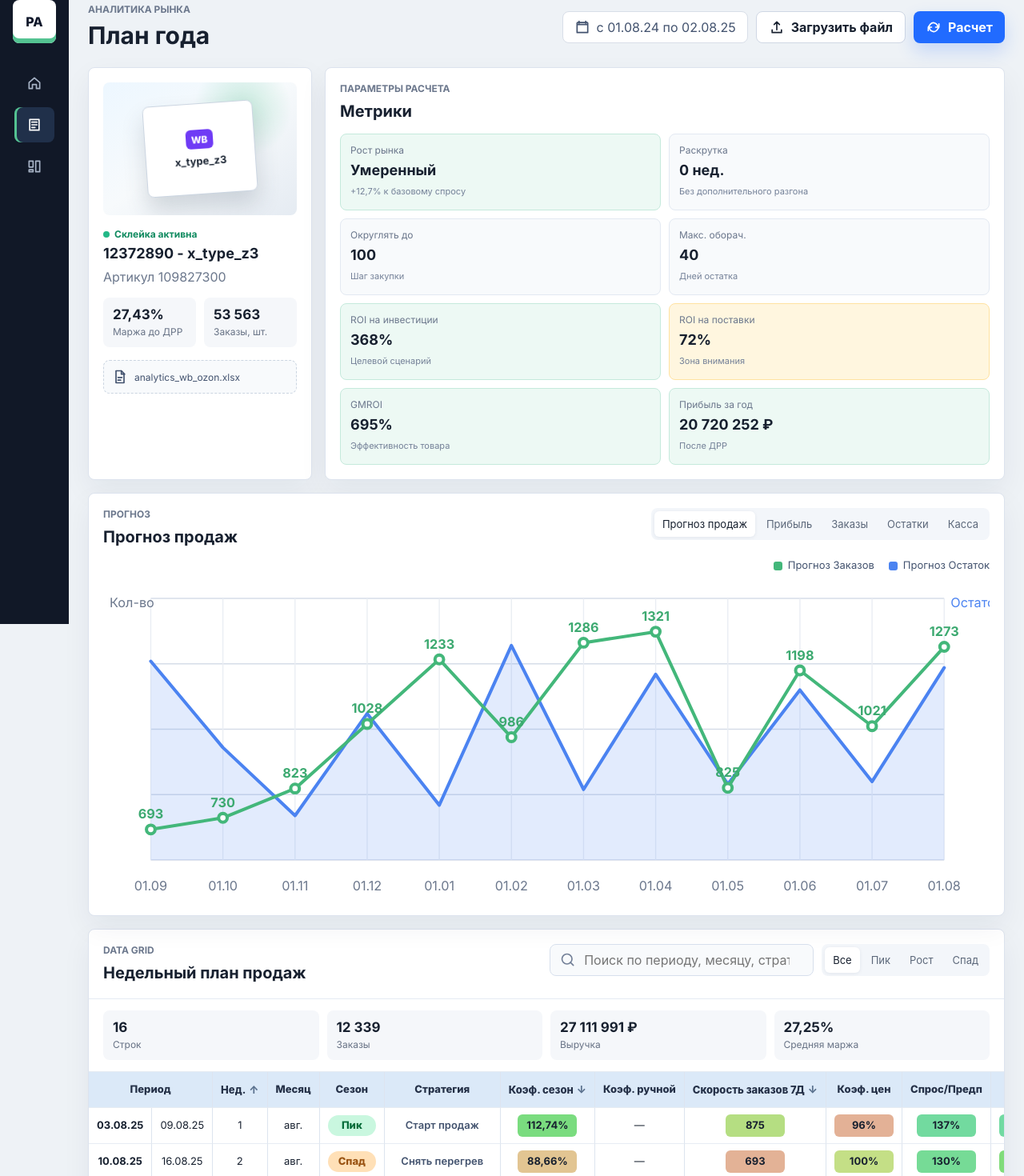
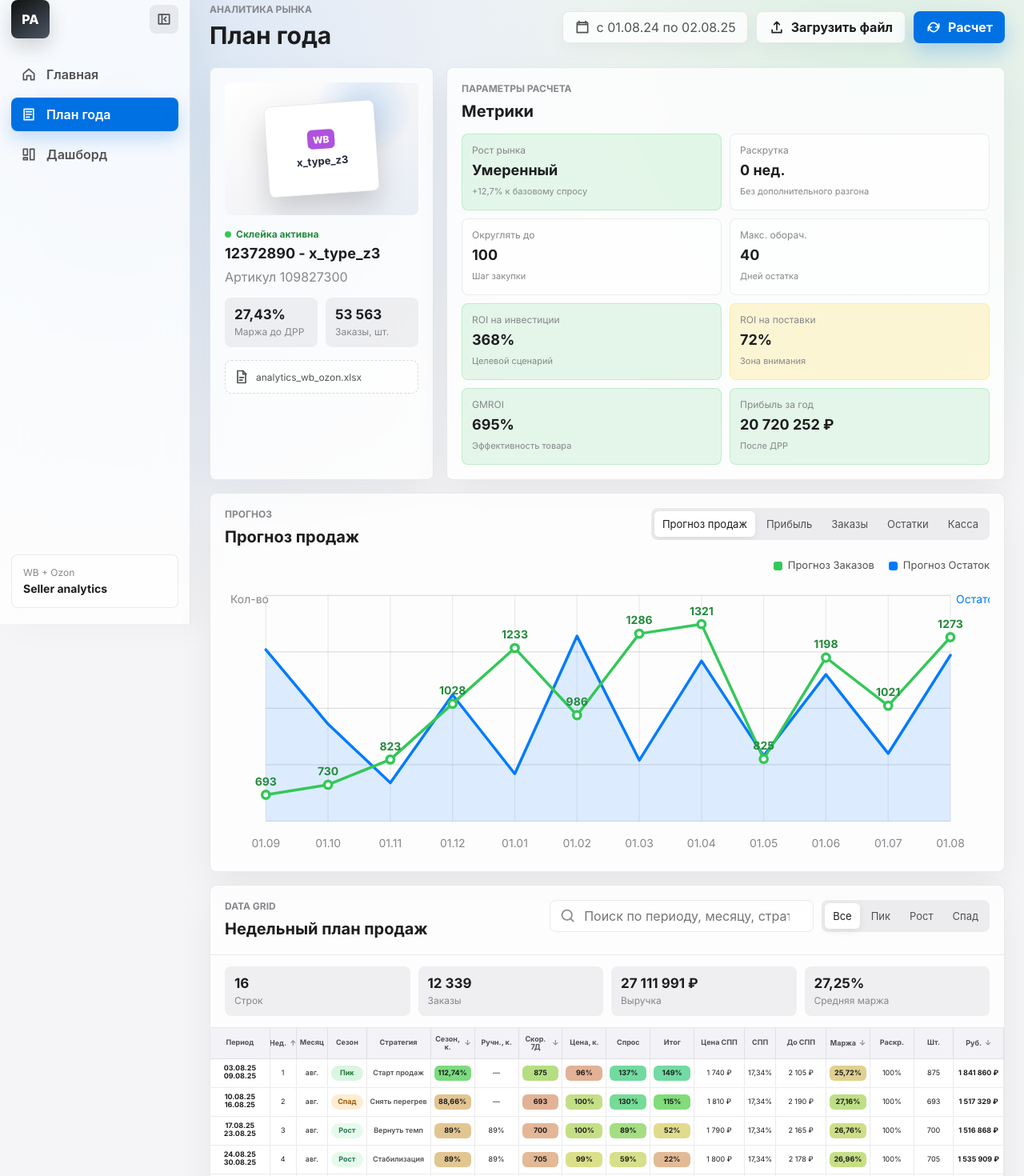
Before and after one commit to PetyaAn/vltx-settings, a React (Vite) app: page / in a window 1280 px wide. Shown: the part 20-1490 px from the top of the page at 80% size. Built offline with nearby package versions, Linux system fonts and the light colour scheme.

Commit message:
Refine prototype apple style

```diff
--- a/src/App.tsx
+++ b/src/App.tsx
@@ -138,6 +138,7 @@ function App() {
   const [query, setQuery] = useState('');
   const [sort, setSort] = useState<{ key: SortKey; direction: 'asc' | 'desc' }>({ key: 'week', direction: 'asc' });
   const [fileName, setFileName] = useState('analytics_wb_ozon.xlsx');
+  const [sidebarCollapsed, setSidebarCollapsed] = useState(false);
   const [toast, setToast] = useState('');
   const inputRef = useRef<HTMLInputElement>(null);
 
@@ -182,8 +183,8 @@ function App() {
   };
 
   return (
-    <main className="app-shell">
-      <Sidebar />
+    <main className={`app-shell ${sidebarCollapsed ? 'sidebar-collapsed' : ''}`}>
+      <Sidebar collapsed={sidebarCollapsed} onToggle={() => setSidebarCollapsed((current) => !current)} />
       <section className="workspace" aria-label="План года для товара 12372890">
         <header className="topbar">
           <div>
@@ -265,11 +266,22 @@ function App() {
   );
 }
 
-function Sidebar() {
+function Sidebar({ collapsed, onToggle }: { collapsed: boolean; onToggle: () => void }) {
   return (
-    <aside className="sidebar">
-      <div className="logo" aria-label="Логотип">
-        <span>PA</span>
+    <aside className="sidebar" data-collapsed={collapsed}>
+      <div className="sidebar-head">
+        <div className="logo" aria-label="Логотип">
+          <span>PA</span>
+        </div>
+        <button
+          className="collapse-button"
+          type="button"
+          aria-label={collapsed ? 'Развернуть боковую панель' : 'Свернуть боковую панель'}
+          aria-pressed={collapsed}
+          onClick={onToggle}
+        >
+          <Icon name={collapsed ? 'panelOpen' : 'panelClose'} />
+        </button>
       </div>
       <nav className="nav-list" aria-label="Основная навигация">
         <NavItem icon="home" label="Главная" />
@@ -447,35 +459,52 @@ function DataGrid({
   return (
     <div className="data-grid-wrap">
       <table className="data-grid">
+        <colgroup>
+          <col className="col-period" />
+          <col className="col-week" />
+          <col className="col-month" />
+          <col className="col-season" />
+          <col className="col-strategy" />
+          <col span={6} className="col-ratio" />
+          <col className="col-money" />
+          <col className="col-small" />
+          <col className="col-money" />
+          <col className="col-ratio" />
+          <col className="col-ratio" />
+          <col className="col-orders" />
+          <col className="col-money" />
+        </colgroup>
         <thead>
           <tr>
-            <th className="sticky-col" colSpan={2}>
+            <th className="sticky-col">
               Период
             </th>
             <SortableTh label="Нед." sortKey="week" sort={sort} onSort={onSort} />
             <th>Месяц</th>
             <th>Сезон</th>
             <th>Стратегия</th>
-            <SortableTh label="Коэф. сезон" sortKey="seasonRatio" sort={sort} onSort={onSort} />
-            <th>Коэф. ручной</th>
-            <SortableTh label="Скорость заказов 7Д" sortKey="speed7d" sort={sort} onSort={onSort} />
-            <th>Коэф. цен</th>
-            <th>Спрос/Предп</th>
+            <SortableTh label="Сезон, к." sortKey="seasonRatio" sort={sort} onSort={onSort} />
+            <th>Ручн., к.</th>
+            <SortableTh label="Скор. 7Д" sortKey="speed7d" sort={sort} onSort={onSort} />
+            <th>Цена, к.</th>
+            <th>Спрос</th>
             <th>Итог</th>
-            <th>Цена с СПП</th>
+            <th>Цена СПП</th>
             <th>СПП</th>
-            <th>Цена до СПП</th>
-            <SortableTh label="Маржа до ДРР" sortKey="margin" sort={sort} onSort={onSort} />
-            <th>Раскрутка</th>
-            <th>Заказы, шт.</th>
-            <SortableTh label="Заказы, руб." sortKey="ordersRub" sort={sort} onSort={onSort} />
+            <th>До СПП</th>
+            <SortableTh label="Маржа" sortKey="margin" sort={sort} onSort={onSort} />
+            <th>Раскр.</th>
+            <th>Шт.</th>
+            <SortableTh label="Руб." sortKey="ordersRub" sort={sort} onSort={onSort} />
           </tr>
         </thead>
         <tbody>
           {rows.map((item) => (
             <tr key={`${item.start}-${item.week}`}>
-              <td className="sticky-col">{item.start}</td>
-              <td>{item.end}</td>
+              <td className="sticky-col period-cell">
+                <span>{item.start}</span>
+                <span>{item.end}</span>
+              </td>
               <td>{item.week}</td>
               <td>{item.month}</td>
               <td>
@@ -550,6 +579,8 @@ type IconName =
   | 'dashboard'
   | 'file'
   | 'home'
+  | 'panelClose'
+  | 'panelOpen'
   | 'plan'
   | 'refresh'
   | 'search'
@@ -583,6 +614,20 @@ function Icon({ name }: { name: IconName }) {
       return (
         <svg {...common}>
           <path {...pathProps} d="m4 11 8-7 8 7v9h-5v-6H9v6H4v-9Z" />
+        </svg>
+      );
+    case 'panelClose':
+      return (
+        <svg {...common}>
+          <path {...pathProps} d="M4 5h16v14H4V5Z" />
+          <path {...pathProps} d="M9 5v14M15 9l-3 3 3 3" />
+        </svg>
+      );
+    case 'panelOpen':
+      return (
+        <svg {...common}>
+          <path {...pathProps} d="M4 5h16v14H4V5Z" />
+          <path {...pathProps} d="M9 5v14M12 9l3 3-3 3" />
         </svg>
       );
     case 'plan':
--- a/src/styles.css
+++ b/src/styles.css
@@ -1,8 +1,8 @@
 :root {
-  color: #17202f;
-  background: #eef2f6;
+  color: #1d1d1f;
+  background: #f5f5f7;
   font-family:
-    Inter, "Segoe UI", Roboto, Arial, system-ui, -apple-system, BlinkMacSystemFont, sans-serif;
+    -apple-system, BlinkMacSystemFont, "SF Pro Display", "SF Pro Text", Inter, "Segoe UI", Roboto, Arial, sans-serif;
   font-synthesis: none;
   text-rendering: geometricPrecision;
 }
@@ -25,19 +25,28 @@ input {
 button {
   border: 0;
   cursor: pointer;
+  -webkit-tap-highlight-color: transparent;
 }
 
 button:focus-visible,
 input:focus-visible {
-  outline: 2px solid #2f6df6;
+  outline: 2px solid #0071e3;
   outline-offset: 3px;
 }
 
 .app-shell {
   min-height: 100vh;
   display: grid;
-  grid-template-columns: 248px minmax(0, 1fr);
-  background: #eef2f6;
+  grid-template-columns: 238px minmax(0, 1fr);
+  background:
+    radial-gradient(circle at 12% 8%, rgba(0, 113, 227, 0.12), transparent 30%),
+    radial-gradient(circle at 86% 4%, rgba(52, 199, 89, 0.12), transparent 26%),
+    #f5f5f7;
+  transition: grid-template-columns 220ms ease;
+}
+
+.app-shell.sidebar-collapsed {
+  grid-template-columns: 76px minmax(0, 1fr);
 }
 
 .sidebar {
@@ -46,21 +55,49 @@ input:focus-visible {
   height: 100vh;
   display: flex;
   flex-direction: column;
-  gap: 28px;
-  padding: 24px 18px;
-  color: #dfe8f5;
-  background: #111827;
+  gap: 24px;
+  padding: 20px 14px;
+  color: #1d1d1f;
+  background: rgba(255, 255, 255, 0.74);
+  border-right: 1px solid rgba(0, 0, 0, 0.08);
+  box-shadow: 18px 0 44px rgba(0, 0, 0, 0.04);
+  backdrop-filter: blur(22px);
+}
+
+.sidebar-head {
+  display: flex;
+  align-items: center;
+  justify-content: space-between;
+  gap: 10px;
+}
+
+.collapse-button {
+  width: 36px;
+  height: 36px;
+  display: grid;
+  place-items: center;
+  color: #515154;
+  background: rgba(118, 118, 128, 0.12);
+  border-radius: 8px;
+  transition:
+    background-color 160ms ease,
+    color 160ms ease;
+}
+
+.collapse-button:hover {
+  color: #1d1d1f;
+  background: rgba(118, 118, 128, 0.2);
 }
 
 .logo {
-  width: 54px;
-  height: 54px;
+  width: 48px;
+  height: 48px;
   display: grid;
   place-items: center;
   border-radius: 8px;
-  color: #0f172a;
-  background: #ffffff;
-  box-shadow: inset 0 -6px 0 #54c392;
+  color: #ffffff;
+  background: linear-gradient(145deg, #111111, #4b5563);
+  box-shadow: 0 10px 24px rgba(0, 0, 0, 0.16);
   font-weight: 800;
   letter-spacing: 0;
 }
@@ -73,22 +110,28 @@ input:focus-visible {
 
 .nav-item {
   width: 100%;
-  min-height: 44px;
+  min-height: 42px;
   display: flex;
   align-items: center;
   gap: 12px;
   padding: 10px 12px;
-  color: #a8b4c7;
+  color: #515154;
   background: transparent;
   border-radius: 8px;
   text-align: left;
+  font-weight: 600;
+  transition:
+    background-color 160ms ease,
+    color 160ms ease,
+    transform 160ms ease;
 }
 
 .nav-item svg,
 .button svg,
 .period-pill svg,
 .search-field svg,
-.file-note svg {
+.file-note svg,
+.collapse-button svg {
   width: 20px;
   height: 20px;
   flex: 0 0 20px;
@@ -96,13 +139,13 @@ input:focus-visible {
 
 .nav-item.active {
   color: #ffffff;
-  background: #20304a;
-  box-shadow: inset 3px 0 0 #54c392;
+  background: #0071e3;
+  box-shadow: 0 10px 22px rgba(0, 113, 227, 0.22);
 }
 
 .nav-item:hover {
-  color: #ffffff;
-  background: rgba(255, 255, 255, 0.08);
+  color: #1d1d1f;
+  background: rgba(118, 118, 128, 0.12);
 }
 
 .sidebar-card {
@@ -110,19 +153,39 @@ input:focus-visible {
   display: grid;
   gap: 5px;
   padding: 14px;
-  border: 1px solid rgba(255, 255, 255, 0.1);
+  border: 1px solid rgba(0, 0, 0, 0.08);
   border-radius: 8px;
-  background: rgba(255, 255, 255, 0.06);
+  background: rgba(255, 255, 255, 0.62);
 }
 
 .sidebar-card span {
-  color: #9db0c8;
+  color: #86868b;
   font-size: 12px;
 }
 
 .sidebar-card strong {
-  color: #ffffff;
+  color: #1d1d1f;
   font-size: 14px;
+}
+
+.app-shell.sidebar-collapsed .sidebar {
+  align-items: center;
+  padding-inline: 10px;
+}
+
+.app-shell.sidebar-collapsed .sidebar-head {
+  flex-direction: column;
+}
+
+.app-shell.sidebar-collapsed .nav-item {
+  width: 48px;
+  justify-content: center;
+  padding-inline: 0;
+}
+
+.app-shell.sidebar-collapsed .nav-item span,
+.app-shell.sidebar-collapsed .sidebar-card {
+  display: none;
 }
 
 .workspace {
@@ -140,7 +203,7 @@ input:focus-visible {
 
 .eyebrow {
   margin: 0 0 6px;
-  color: #6b778c;
+  color: #86868b;
   font-size: 12px;
   line-height: 16px;
   font-weight: 700;
@@ -151,7 +214,7 @@ input:focus-visible {
 h1,
 h2 {
   margin: 0;
-  color: #17202f;
+  color: #1d1d1f;
   letter-spacing: 0;
 }
 
@@ -185,9 +248,10 @@ h2 {
 
 .period-pill {
   padding: 0 14px;
-  color: #42526e;
-  background: #ffffff;
-  border: 1px solid #d8dee8;
+  color: #515154;
+  background: rgba(255, 255, 255, 0.78);
+  border: 1px solid rgba(0, 0, 0, 0.08);
+  box-shadow: 0 8px 22px rgba(0, 0, 0, 0.04);
 }
 
 .button {
@@ -197,14 +261,15 @@ h2 {
 
 .button.primary {
   color: #ffffff;
-  background: #216bff;
-  box-shadow: 0 10px 22px rgba(33, 107, 255, 0.2);
+  background: #0071e3;
+  box-shadow: 0 12px 24px rgba(0, 113, 227, 0.24);
 }
 
 .button.secondary {
-  color: #17202f;
-  background: #ffffff;
-  border: 1px solid #cfd7e4;
+  color: #1d1d1f;
+  background: rgba(255, 255, 255, 0.78);
+  border: 1px solid rgba(0, 0, 0, 0.08);
+  box-shadow: 0 8px 22px rgba(0, 0, 0, 0.04);
 }
 
 .button:active {
@@ -220,10 +285,11 @@ h2 {
 
 .panel,
 .table-section {
-  background: #ffffff;
-  border: 1px solid #dce3ee;
+  background: rgba(255, 255, 255, 0.78);
+  border: 1px solid rgba(0, 0, 0, 0.08);
   border-radius: 8px;
-  box-shadow: 0 14px 36px rgba(24, 39, 75, 0.06);
+  box-shadow: 0 20px 46px rgba(0, 0, 0, 0.06);
+  backdrop-filter: blur(18px);
 }
 
 .product-card {
@@ -240,8 +306,8 @@ h2 {
   overflow: hidden;
   border-radius: 8px;
   background:
-    radial-gradient(circle at 72% 20%, rgba(84, 195, 146, 0.3), transparent 28%),
-    linear-gradient(145deg, #edf7ff, #f7fafc 48%, #e5ebf2);
+    radial-gradient(circle at 72% 20%, rgba(0, 113, 227, 0.18), transparent 28%),
+    linear-gradient(145deg, #ffffff, #f5f5f7 48%, #e8edf5);
 }
 
 .package-visual {
@@ -253,9 +319,9 @@ h2 {
   gap: 8px;
   color: #1f2937;
   background: #ffffff;
-  border: 1px solid #cbd5e1;
+  border: 1px solid rgba(0, 0, 0, 0.08);
   border-radius: 8px;
-  box-shadow: 0 16px 28px rgba(51, 65, 85, 0.18);
+  box-shadow: 0 18px 34px rgba(0, 0, 0, 0.16);
   transform: rotate(-4deg);
 }
 
@@ -265,7 +331,7 @@ h2 {
   display: grid;
   place-items: center;
   color: #ffffff;
-  background: #6f3bf5;
+  background: #af52de;
   border-radius: 6px;
   font-size: 12px;
   font-weight: 800;
@@ -287,14 +353,14 @@ h2 {
 
 .product-meta p {
   margin: 0;
-  color: #6b778c;
+  color: #86868b;
 }
 
 .status-dot {
   display: inline-flex;
   align-items: center;
   gap: 6px;
-  color: #0f8a5f;
+  color: #248a3d;
   font-size: 12px;
   font-weight: 700;
 }
@@ -304,7 +370,7 @@ h2 {
   width: 8px;
   height: 8px;
   border-radius: 999px;
-  background: #23b887;
+  background: #34c759;
 }
 
 .product-stats {
@@ -319,14 +385,14 @@ h2 {
   gap: 3px;
   padding: 12px;
   border-radius: 8px;
-  color: #687386;
-  background: #f5f7fa;
+  color: #86868b;
+  background: rgba(118, 118, 128, 0.1);
   font-size: 12px;
 }
 
 .product-stats b,
 .summary-strip b {
-  color: #17202f;
+  color: #1d1d1f;
   font-size: 17px;
 }
 
@@ -336,9 +402,9 @@ h2 {
   align-items: center;
   gap: 8px;
   padding: 10px;
-  color: #42526e;
-  background: #f8fafc;
-  border: 1px dashed #cbd5e1;
+  color: #515154;
+  background: rgba(255, 255, 255, 0.54);
+  border: 1px dashed rgba(0, 0, 0, 0.14);
   border-radius: 8px;
   font-size: 12px;
 }
@@ -370,35 +436,35 @@ h2 {
   gap: 5px;
   min-height: 96px;
   padding: 12px;
-  border: 1px solid #e3e9f2;
+  border: 1px solid rgba(0, 0, 0, 0.07);
   border-radius: 8px;
-  background: #f8fafc;
+  background: rgba(255, 255, 255, 0.56);
 }
 
 .metric-card span {
-  color: #6b778c;
+  color: #86868b;
   font-size: 12px;
 }
 
 .metric-card strong {
-  color: #17202f;
+  color: #1d1d1f;
   font-size: 18px;
 }
 
 .metric-card small {
-  color: #748198;
+  color: #86868b;
   font-size: 11px;
   line-height: 15px;
 }
 
 .metric-card.good {
-  background: #edf9f4;
-  border-color: #c5eadc;
+  background: rgba(52, 199, 89, 0.12);
+  border-color: rgba(52, 199, 89, 0.22);
 }
 
 .metric-card.warn {
-  background: #fff6df;
-  border-color: #ffe2a1;
+  background: rgba(255, 204, 0, 0.16);
+  border-color: rgba(255, 204, 0, 0.24);
 }
 
 .chart-panel {
@@ -417,7 +483,7 @@ h2 {
   gap: 4px;
   padding: 4px;
   overflow-x: auto;
-  background: #f3f6fa;
+  background: rgba(118, 118, 128, 0.12);
   border-radius: 8px;
 }
 
@@ -425,7 +491,7 @@ h2 {
 .segmented button {
   min-height: 32px;
   padding: 0 10px;
-  color: #5c687a;
+  color: #515154;
   background: transparent;
   border-radius: 6px;
   font-size: 13px;
@@ -434,9 +500,9 @@ h2 {
 
 .chart-tabs button.active,
 .segmented button.active {
-  color: #17202f;
+  color: #1d1d1f;
   background: #ffffff;
-  box-shadow: 0 1px 4px rgba(24, 39, 75, 0.08);
+  box-shadow: 0 3px 10px rgba(0, 0, 0, 0.08);
 }
 
 .legend {
@@ -444,7 +510,7 @@ h2 {
   justify-content: flex-end;
   gap: 18px;
   margin: 14px 0 6px;
-  color: #42526e;
+  color: #515154;
   font-size: 13px;
 }
 
@@ -462,11 +528,11 @@ h2 {
 }
 
 .legend .orders::before {
-  background: #43b77a;
+  background: #34c759;
 }
 
 .legend .stock::before {
-  background: #4b83f1;
+  background: #007aff;
 }
 
 .forecast-chart {
@@ -477,16 +543,16 @@ h2 {
 }
 
 .grid-line {
-  stroke: #d6dde8;
+  stroke: rgba(60, 60, 67, 0.16);
   stroke-width: 1;
 }
 
 .grid-line.vertical {
-  stroke: #e9edf3;
+  stroke: rgba(60, 60, 67, 0.1);
 }
 
 .stock-area {
-  fill: rgba(75, 131, 241, 0.16);
+  fill: rgba(0, 122, 255, 0.13);
 }
 
 .line {
@@ -497,33 +563,33 @@ h2 {
 }
 
 .orders-line {
-  stroke: #43b77a;
+  stroke: #34c759;
 }
 
 .stock-line {
-  stroke: #4b83f1;
+  stroke: #007aff;
 }
 
 .orders-dot {
   fill: #ffffff;
-  stroke: #43b77a;
+  stroke: #34c759;
   stroke-width: 3;
 }
 
 .axis-label,
 .axis-caption,
 .point-label {
-  fill: #6b778c;
+  fill: #86868b;
   font-size: 12px;
 }
 
 .point-label {
-  fill: #3ca970;
+  fill: #248a3d;
   font-weight: 700;
 }
 
 .stock-caption {
-  fill: #4b83f1;
+  fill: #007aff;
 }
 
 .table-section {
@@ -537,7 +603,7 @@ h2 {
   justify-content: space-between;
   gap: 16px;
   padding: 18px;
-  border-bottom: 1px solid #e5ebf3;
+  border-bottom: 1px solid rgba(0, 0, 0, 0.08);
 }
 
 .table-controls {
@@ -555,16 +621,16 @@ h2 {
   align-items: center;
   gap: 8px;
   padding: 0 12px;
-  color: #738098;
-  background: #f8fafc;
-  border: 1px solid #d7dfec;
+  color: #86868b;
+  background: rgba(255, 255, 255, 0.64);
+  border: 1px solid rgba(0, 0, 0, 0.08);
   border-radius: 8px;
 }
 
 .search-field input {
   width: 100%;
   min-width: 0;
-  color: #17202f;
+  color: #1d1d1f;
   background: transparent;
   border: 0;
   outline: 0;
@@ -574,7 +640,7 @@ h2 {
   display: flex;
   gap: 4px;
   padding: 4px;
-  background: #f3f6fa;
+  background: rgba(118, 118, 128, 0.12);
   border-radius: 8px;
 }
 
@@ -583,29 +649,69 @@ h2 {
   grid-template-columns: repeat(4, minmax(0, 1fr));
   gap: 10px;
   padding: 14px 18px;
-  border-bottom: 1px solid #e5ebf3;
+  border-bottom: 1px solid rgba(0, 0, 0, 0.08);
 }
 
 .data-grid-wrap {
-  max-height: 520px;
-  overflow: auto;
+  max-height: 560px;
+  overflow-x: hidden;
+  overflow-y: auto;
 }
 
 .data-grid {
   width: 100%;
-  min-width: 1560px;
+  min-width: 0;
+  table-layout: fixed;
   border-collapse: separate;
   border-spacing: 0;
-  font-size: 13px;
+  font-size: clamp(9px, 0.58vw, 12px);
+}
+
+.col-period {
+  width: 6.8%;
+}
+
+.col-week {
+  width: 3%;
+}
+
+.col-month {
+  width: 3.6%;
+}
+
+.col-season {
+  width: 4.4%;
+}
+
+.col-strategy {
+  width: 7.3%;
+}
+
+.col-ratio {
+  width: 5%;
+}
+
+.col-money {
+  width: 5.7%;
+}
+
+.col-small {
+  width: 3.6%;
+}
+
+.col-orders {
+  width: 4.5%;
 }
 
 .data-grid th,
 .data-grid td {
-  height: 42px;
-  padding: 8px 10px;
+  height: 36px;
+  padding: 5px 4px;
   text-align: center;
-  border-right: 1px solid #dde4ef;
-  border-bottom: 1px solid #e7ecf3;
+  border-right: 1px solid rgba(60, 60, 67, 0.1);
+  border-bottom: 1px solid rgba(60, 60, 67, 0.1);
+  overflow: hidden;
+  text-overflow: ellipsis;
   white-space: nowrap;
 }
 
@@ -613,17 +719,20 @@ h2 {
   position: sticky;
   top: 0;
   z-index: 2;
-  color: #243047;
-  background: #dbe9f8;
-  font-weight: 800;
+  color: #515154;
+  background: rgba(242, 242, 247, 0.96);
+  font-weight: 700;
+  white-space: normal;
+  line-height: 1.08;
+  backdrop-filter: blur(14px);
 }
 
 .data-grid td {
-  background: #ffffff;
+  background: rgba(255, 255, 255, 0.72);
 }
 
 .data-grid tbody tr:hover td {
-  background: #f8fbff;
+  background: rgba(0, 113, 227, 0.06);
 }
 
 .data-grid .sticky-col {
@@ -633,50 +742,60 @@ h2 {
 }
 
 .data-grid td.sticky-col {
-  background: #ffffff;
+  background: rgba(255, 255, 255, 0.92);
   font-weight: 700;
 }
 
 .data-grid th.sticky-col {
-  background: #dbe9f8;
+  background: rgba(242, 242, 247, 0.98);
+}
+
+.period-cell {
+  line-height: 1.15;
+}
+
+.period-cell span {
+  display: block;
 }
 
 .strategy {
   text-align: left;
-  color: #42526e;
+  color: #515154;
   font-weight: 600;
 }
 
 .season-badge {
-  min-width: 60px;
+  min-width: 0;
+  width: 100%;
   display: inline-flex;
   justify-content: center;
-  padding: 5px 8px;
+  padding: 4px 5px;
   border-radius: 999px;
-  font-weight: 800;
+  font-weight: 700;
 }
 
 .season-badge.peak {
-  color: #066d3a;
-  background: #c9f7df;
+  color: #1f7a37;
+  background: rgba(52, 199, 89, 0.18);
 }
 
 .season-badge.growth {
-  color: #24614c;
-  background: #d8f0e6;
+  color: #27745b;
+  background: rgba(48, 209, 88, 0.12);
 }
 
 .season-badge.decline {
-  color: #9a5312;
-  background: #ffe0b7;
+  color: #9a5a00;
+  background: rgba(255, 149, 0, 0.18);
 }
 
 .heat-cell {
   display: inline-flex;
   justify-content: center;
-  min-width: 74px;
-  padding: 6px 8px;
-  color: #17202f;
+  width: 100%;
+  min-width: 0;
+  padding: 4px 3px;
+  color: #1d1d1f;
   border-radius: 6px;
   font-weight: 700;
 }
@@ -696,10 +815,12 @@ h2 {
   color: inherit;
   background: transparent;
   font-weight: inherit;
+  line-height: 1.05;
+  white-space: normal;
 }
 
 .sort-button span {
-  color: #59708d;
+  color: #86868b;
 }
 
 .visually-hidden {
@@ -719,9 +840,9 @@ h2 {
   max-width: 320px;
   padding: 12px 16px;
   color: #ffffff;
-  background: #17202f;
+  background: rgba(29, 29, 31, 0.92);
   border-radius: 8px;
-  box-shadow: 0 18px 34px rgba(15, 23, 42, 0.22);
+  box-shadow: 0 18px 34px rgba(0, 0, 0, 0.22);
   opacity: 0;
   pointer-events: none;
   transform: translateY(10px);
@@ -736,26 +857,6 @@ h2 {
 }
 
 @media (max-width: 1280px) {
-  .app-shell {
-    grid-template-columns: 86px minmax(0, 1fr);
-  }
-
-  .sidebar {
-    align-items: center;
-    padding: 20px 12px;
-  }
-
-  .nav-item {
-    justify-content: center;
-    width: 50px;
-    padding: 10px;
-  }
-
-  .nav-item span,
-  .sidebar-card {
-    display: none;
-  }
-
   .dashboard-grid {
     grid-template-columns: 280px minmax(0, 1fr);
   }
@@ -775,10 +876,15 @@ h2 {
     height: auto;
     flex-direction: row;
     justify-content: space-between;
+    align-items: center;
   }
 
   .nav-list {
     flex-direction: row;
+  }
+
+  .sidebar-card {
+    display: none;
   }
 
   .workspace {
```
